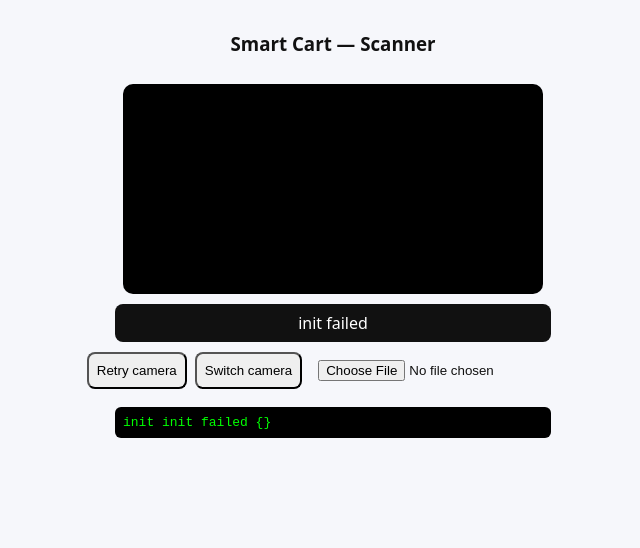
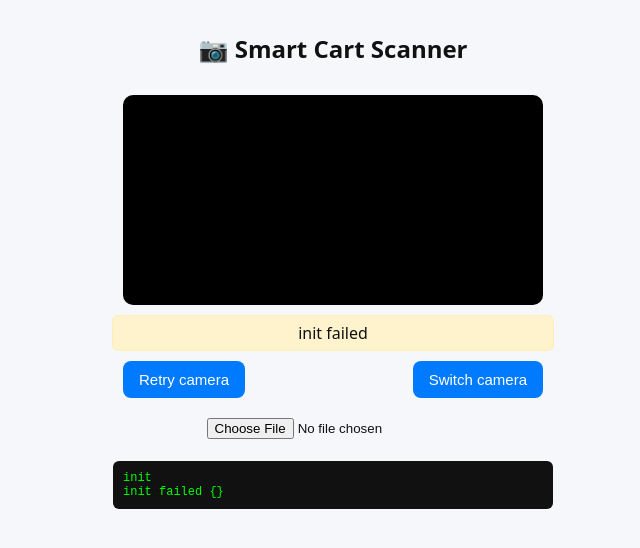
Before and after one commit to maaz-maniyar/BarcodeScanner, a plain HTML site: page public/index.html in a window 1280 px wide. Shown: the whole page, without its empty margins (307-947 px from the left). Drawn offline with Linux system fonts and the light colour scheme.

Commit message:
BarcodeScanner6

```diff
--- a/public/index.html
+++ b/public/index.html
@@ -5,38 +5,123 @@
   <meta name="viewport" content="width=device-width,initial-scale=1" />
   <title>Smart Cart Scanner</title>
   <meta name="description" content="Mobile barcode scanner for Smart Cart" />
+
   <style>
-    body{font-family:system-ui,Roboto,Arial;margin:12px;background:#f6f7fb;color:#111;display:flex;flex-direction:column;align-items:center;gap:10px}
-    video, canvas{width:100%;max-width:420px;border-radius:10px;background:#000}
-    #status{padding:8px;border-radius:8px;background:#111;color:#fff;width:100%;max-width:420px;text-align:center}
-    #controls{display:flex;gap:8px;flex-wrap:wrap}
-    button,input{padding:8px;border-radius:8px}
-    #items{width:100%;max-width:420px;background:#fff;border-radius:8px;padding:8px;box-shadow:0 6px 18px rgba(0,0,0,0.06)}
-    .item{display:flex;justify-content:space-between;padding:6px 4px;border-bottom:1px solid #eee}
-    #console{font-family:monospace;background:#000;color:#0f0;padding:8px;border-radius:6px;margin-top:8px;max-height:120px;overflow:auto;width:100%;max-width:420px}
-    a.small{font-size:13px;color:#444}
+    body {
+      font-family: system-ui, Roboto, Arial;
+      margin: 12px;
+      background: #f6f7fb;
+      color: #111;
+      display: flex;
+      flex-direction: column;
+      align-items: center;
+      gap: 10px;
+    }
+
+    #video {
+      width: 90vw;
+      max-width: 420px;
+      height: auto;
+      background: #000;
+      border-radius: 10px;
+    }
+
+    #status {
+      font-size: 16px;
+      font-weight: 500;
+      padding: 6px 10px;
+      background: #fff3cd;
+      border: 1px solid #ffeeba;
+      border-radius: 6px;
+      width: 90vw;
+      max-width: 420px;
+      text-align: center;
+    }
+
+    #controls {
+      display: flex;
+      gap: 10px;
+      width: 90vw;
+      max-width: 420px;
+      justify-content: space-between;
+    }
+
+    button {
+      padding: 10px 16px;
+      font-size: 15px;
+      background: #007bff;
+      color: white;
+      border: none;
+      border-radius: 8px;
+      cursor: pointer;
+    }
+
+    #upload {
+      margin-top: 10px;
+    }
+
+    #items {
+      width: 90vw;
+      max-width: 420px;
+      background: #fff;
+      padding: 10px;
+      border-radius: 8px;
+      border: 1px solid #eee;
+      display: none;
+    }
+
+    #items-list .item {
+      display: flex;
+      justify-content: space-between;
+      padding: 6px 4px;
+      border-bottom: 1px solid #eee;
+    }
+
+    #console {
+      width: 90vw;
+      max-width: 420px;
+      background: #111;
+      color: #0f0;
+      font-family: monospace;
+      padding: 10px;
+      border-radius: 6px;
+      max-height: 30vh;
+      overflow-y: auto;
+      font-size: 12px;
+    }
   </style>
 </head>
+
 <body>
-<h3>Smart Cart — Scanner</h3>
 
+<h2>📷 Smart Cart Scanner</h2>
+
+<!-- Camera feed -->
 <video id="video" autoplay playsinline muted></video>
+
+<!-- Status box -->
 <div id="status">initialising…</div>
 
+<!-- Buttons -->
 <div id="controls">
   <button id="btn-retry">Retry camera</button>
   <button id="btn-switch">Switch camera</button>
-  <input id="upload" type="file" accept="image/*">
 </div>
 
-<div id="items" hidden>
-  <strong>Recent scans</strong>
+<!-- File upload fallback -->
+<input id="upload" type="file" accept="image/*">
+
+<!-- Scanned items list -->
+<div id="items">
+  <h3>Scanned Items</h3>
   <div id="items-list"></div>
 </div>
 
-<div id="console" aria-hidden="true"></div>
+<!-- Debug console -->
+<pre id="console"></pre>
 
-<!-- main app script -->
-<script type="module" src="/scanner.js"></script>
+<!-- Load scanner.js from public/ -->
+<script type="module" src="./scanner.js"></script>
+
 </body>
 </html>
```
Also changed, not shown: public/products.js (renamed from src/products.js), public/scanner.js (renamed from src/scanner.js).
